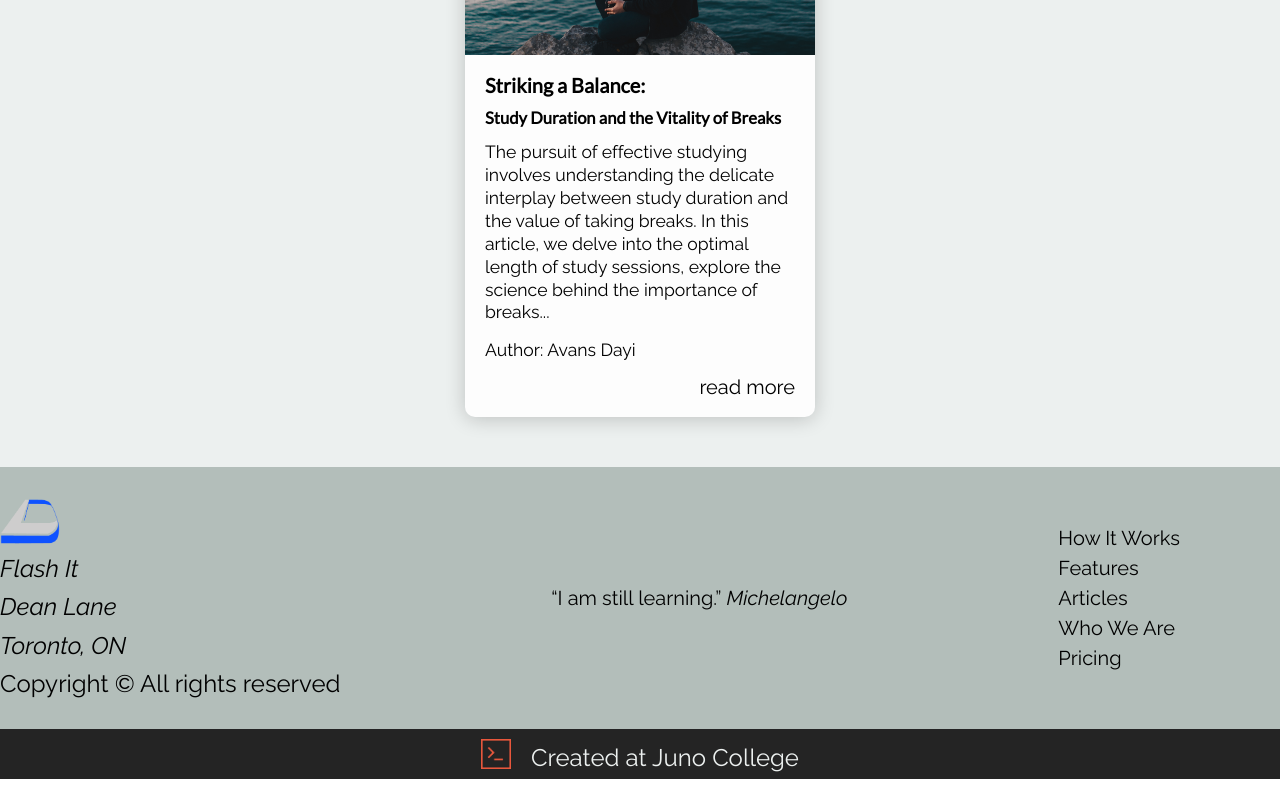
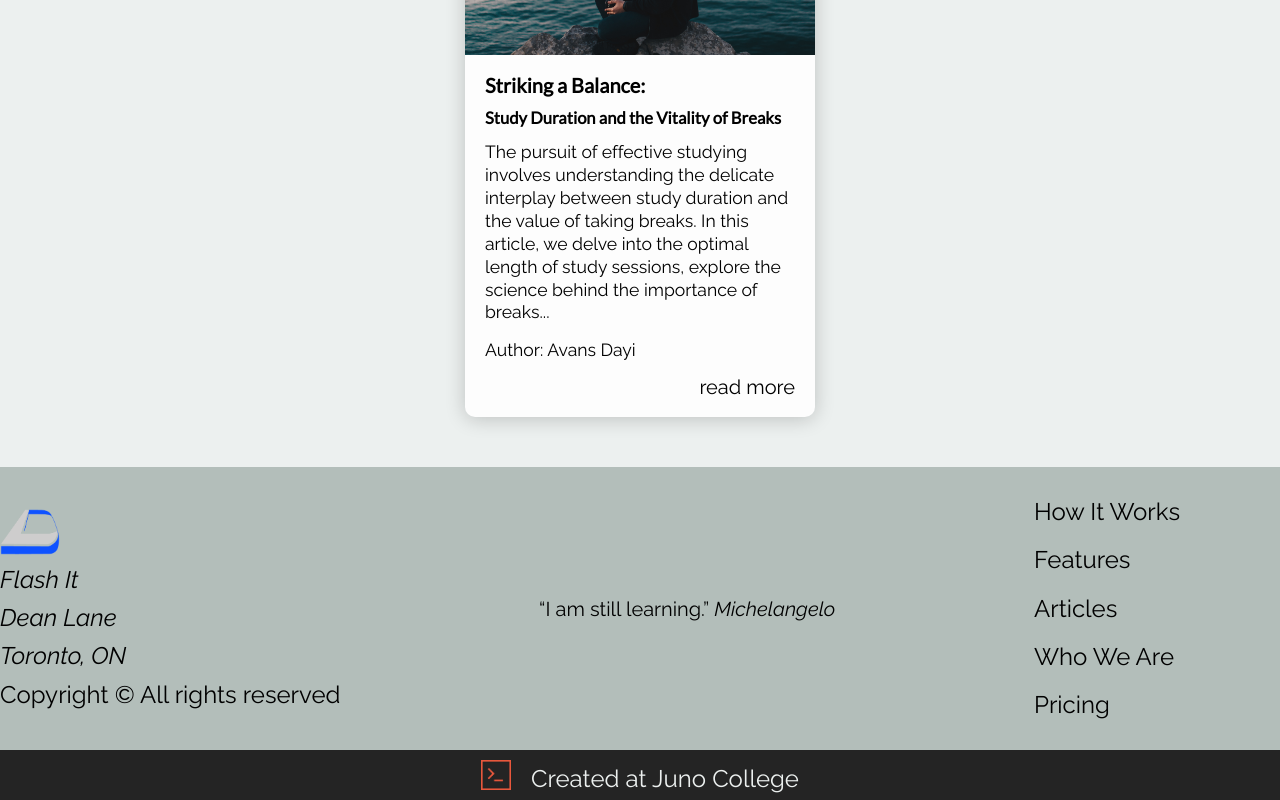
Before and after one commit to deanglane/dean-lane-flash-it-app, a React (Create React App) app: page / in a window 1280 px wide. Shown: the part 3687-4487 px from the top of the page. Before the commit the page ends 4466 px from the top, so only its background shows below. Built offline with nearby package versions, Linux system fonts and the light colour scheme.

Commit message:
Fixed waring and errors

```diff
--- a/src/components/Footer.js
+++ b/src/components/Footer.js
@@ -28,19 +28,19 @@ const Footer = () => {
             <nav>
               <ul>
                 <li>
-                  <a href="#">How It Works</a>
+                  <p>How It Works</p>
                 </li>
                 <li>
-                  <a href="#">Features</a>
+                  <p>Features</p>
                 </li>
                 <li>
-                  <a href="#">Articles</a>
+                  <p>Articles</p>
                 </li>
                 <li>
-                  <a href="#">Who We Are</a>
+                  <p>Who We Are</p>
                 </li>
                 <li>
-                  <a href="#">Pricing</a>
+                  <p>Pricing</p>
                 </li>
               </ul>
             </nav>
--- a/src/pages/HomePage/Articles.js
+++ b/src/pages/HomePage/Articles.js
@@ -12,7 +12,7 @@ const Articles = () => {
 
           <div className="artCard">
             <div className="artCardHeader">
-              <img src={require('../../assets/aaron-burden-QJDzYT_K8Xg-unsplash.jpg')} alt="Photo by Aaron-Burden " />
+              <img src={require('../../assets/aaron-burden-QJDzYT_K8Xg-unsplash.jpg')} alt="Open books on a table" />
             </div>
             <div className="artCardBody">
               <h4>Boosting Memory Recollection:</h4>
@@ -25,7 +25,7 @@ const Articles = () => {
 
           <div className="artCard">
             <div className="artCardHeader">
-              <img src={require('../../assets/jo-szczepanska-bjemWZcNF34-unsplash.jpg')} alt="Photo by Jo Szczepanska" />
+              <img src={require('../../assets/jo-szczepanska-bjemWZcNF34-unsplash.jpg')} alt="cork board with post it notes" />
             </div>
 
             <div className="artCardBody">
@@ -39,7 +39,7 @@ const Articles = () => {
 
           <div className="artCard">
             <div className="artCardHeader">
-              <img src={require('../../assets/afonso-coutinho-2mN0Bxrnr34-unsplash.jpg')} alt="Photo by Afonso Coutinho" />
+              <img src={require('../../assets/afonso-coutinho-2mN0Bxrnr34-unsplash.jpg')} alt="Man sitting on a rock over looking water" />
             </div>
 
             <div className="artCardBody">
--- a/src/pages/HomePage/Header.js
+++ b/src/pages/HomePage/Header.js
@@ -1,5 +1,4 @@
 // Header.js
-import NavBar from "./NavBar.js";
 
 const Header = () => {
   return (
--- a/src/pages/Review/Review.js
+++ b/src/pages/Review/Review.js
@@ -5,15 +5,15 @@ import { getAuth } from "firebase/auth";
 import { useEffect, useState } from 'react';
 
 
-
 const Review = () => {
   const auth = getAuth();
+  const userId = auth.currentUser.uid;
 
   const [flashCards, setFlashCards] = useState([]);
 
   useEffect(() => {
     const database = getDatabase(firebase);
-    const dbRef = ref(database, `/profiles/${auth.currentUser.uid}/cards`);
+    const dbRef = ref(database, `/profiles/${userId}/cards`);
 
     get(dbRef).then((snapshot) => {
       if (snapshot.exists()) {
@@ -39,7 +39,7 @@ const Review = () => {
       console.log(error);
     })
 
-  }, [])
+  }, [userId])
 
 
   const handleReveal = (e) => {
```
